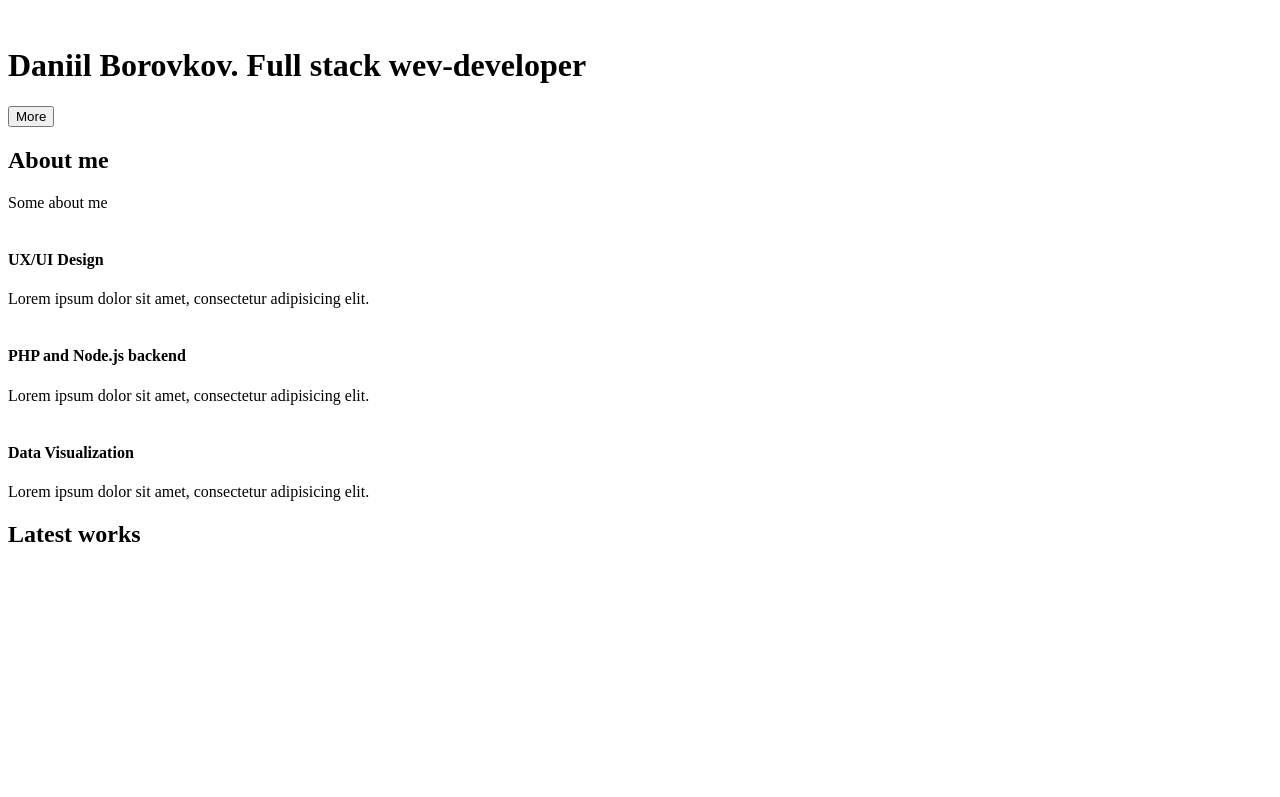
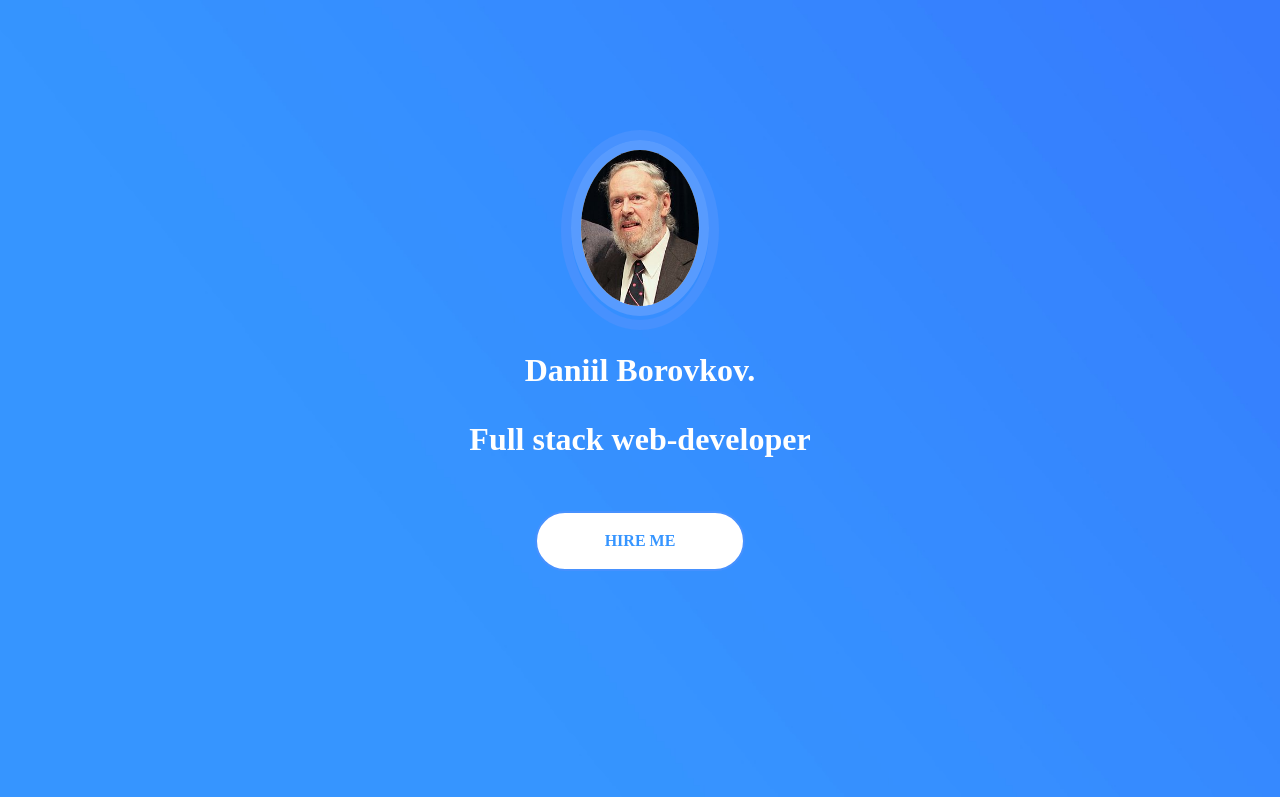
Before and after one commit to daniildeveloper/freecodecamp, a website: page basic-front-end-development-projects/personal-portfolio-web-page/index.html in a window 1280 px wide. Shown: the top 797 px of the page. Drawn offline with nearby package versions, Linux system fonts and the light colour scheme.

Commit message:
Created personal portfolio base template

```diff
--- a/basic-front-end-development-projects/personal-portfolio-web-page/index.html
+++ b/basic-front-end-development-projects/personal-portfolio-web-page/index.html
@@ -1,59 +1,72 @@
 <!DOCTYPE html>
 <html lang="en">
+
 <head>
   <meta charset="UTF-8">
   <title>Portfolio</title>
   <!-- <link rel="stylesheet" type="" href="../../bower_components/bootstrap/dist/css/bootstrap.min.css"> -->
   <link rel="stylesheet" type="" href="style.css">
+  <link rel="stylesheet" type="" href="normalize.css/normalize.css">
 </head>
+
 <body>
   <header>
-    <img src="s" alt="" class="face">
-    <h1>Daniil Borovkov. Full stack wev-developer</h1>
-    <button class="btn-trigger">More</button>
+    <div class="header">
+      <div class="face-wrapper">
+        <img src="img/lo.jpg" alt="" class="face">
+      </div>
+      <h1>Daniil Borovkov.
+      <p>Full stack web-developer</p></h1>
+      <button class="btn-trigger">Hire me</button>
+    </div>
+
   </header>
 
   <main>
-    <div id="about">
+    <section id="about">
       <h2>About me</h2>
-      <div class="text">Some about me</div>
-    </div>
+      <div class="text">
+        Lorem ipsum dolor sit amet, consectetur adipisicing elit. Fugit provident perferendis nesciunt dolor sunt, obcaecati deleniti pariatur tempora alias cumque magnam ea error ab consequuntur, enim corporis ut, nostrum quam?
+      </div>
+    </section>
 
-    <div id="expert">
+    <section id="expert" class="bg-e">
+      <h2>Expert in</h2>
       <div class="expert-items">
         <div class="expert-item">
-          <img src="aaa" alt="">
+          <img src="img/ux.svg" alt="">
           <h4>UX/UI Design</h4>
           <div class="text">
-            Lorem ipsum dolor sit amet, consectetur adipisicing elit.
+            Beautifull and useable user interfaces with love
           </div>
         </div>
         <div class="expert-item">
-          <img src="ss" alt="">
+          <img src="img/prototyping.svg" alt="">
           <h4>PHP and Node.js backend</h4>
           <div class="text">
-            Lorem ipsum dolor sit amet, consectetur adipisicing elit.
+            Good designed web-application server side
           </div>
         </div>
         <div class="expert-item">
-          <img src="ss" alt="">
+          <img src="img/d3.png" alt="">
           <h4>Data Visualization</h4>
           <div class="text">
-            Lorem ipsum dolor sit amet, consectetur adipisicing elit.
+            Modern and kind data visualization
           </div>
         </div>
       </div>
-    </div>
+    </section>
 
-    <div id="works">
+    <section id="works">
       <h2>Latest works</h2>
       <div class="works">
         <div class="work"><img src="" alt="" class="work-prewiew"></div>
         <div class="work"><img src="" alt="" class="work-prewiew"></div>
         <div class="work"><img src="" alt="" class="work-prewiew"></div>
       </div>
-    </div>
+    </section>
   </main>
 
 </body>
+
 </html>
--- a/basic-front-end-development-projects/personal-portfolio-web-page/style.css
+++ b/basic-front-end-development-projects/personal-portfolio-web-page/style.css
@@ -1,22 +1,93 @@
-nav{
+body {
+  display: flex;
+  flex-direction: column;
+  align-items: stretch;
+  align-content: stretch;
+  justify-content: center;
+}
+
+.text{
+  width: 80%;
+  padding-left: 10%;
+}
+.bg-e{
+  background: #F1F8FF;
+}
+section{
+  padding: 3%;
+}
+header {
+  background-image: url("img/header-bg.jpg");
+  background-size: cover;
+  min-height: 800px;
+}
+
+.header {
+  display: flex;
+  flex-direction: column;
+  align-items: center;
+  align-content: center;
+  padding-top: 130px;
+}
+
+h1 {
+  color: white;
+  text-align: center;
+}
+
+.face-wrapper {
+  border: 10px solid #4791FE;
+  border-radius: 50% 50%;
+}
+
+.face {
+  border: 10px solid #589BFE;
+  max-width: 156px;
+  max-height: 156px;
+  border-radius: 50% 50%;
+  background: #fff;
+}
+
+.btn-trigger {
+  height: 60px;
+  width: 210px;
+  border-radius: 35px;
+  background: #fff;
+  color: rgb(54, 149, 255);
+  font-size: 16px;
+  font-weight: bold;
+  text-transform: uppercase;
+  line-height: 1.875;
+  text-align: center;
+  border: 2px solid #4791FE;
+}
+
+.btn-trigger:active {
+  background: #4791FE;
+  color: #fff;
+  box-shadow: 0 0;
+  border: 2px solid #fff;
+}
+
+main{
+  display: flex;
+  flex-direction: column;
+  align-items: center;
+  align-content: center;
+  text-align: center;
+}
+h2{
+  color: #4073FC;
+  font-size: 50pt;
+}
+
+.expert-items{
   display: flex;
   flex-direction: row;
-  flex-wrap: wrap;
-  justify-content: space-around;
-  align-content: center;
+  align-items: baseline;
+  justify-content: space-between;
+  align-content: space-around;
 }
-.nav-menu{
-  display: flex;
-  flex-direction: row;
-  flex-wrap: wrap;
-  justify-content: center;
-  align-items: center;
-  align-content: center;
-  max-width: 400px;
+.expert-item>img{
+  max-width: 40px;
 }
-.nav-menu > li{
-  flex-grow: 1;
-  text-transform: uppercase;
-  list-style: none;
-  padding: 10px;
-}
```
Also changed, not shown: basic-front-end-development-projects/personal-portfolio-web-page/img/d3.png (added), basic-front-end-development-projects/personal-portfolio-web-page/img/header-bg.jpg (added), basic-front-end-development-projects/personal-portfolio-web-page/img/lo.jpg (added), basic-front-end-development-projects/personal-portfolio-web-page/img/prototyping.svg (added), basic-front-end-development-projects/personal-portfolio-web-page/img/ux.svg (added).
